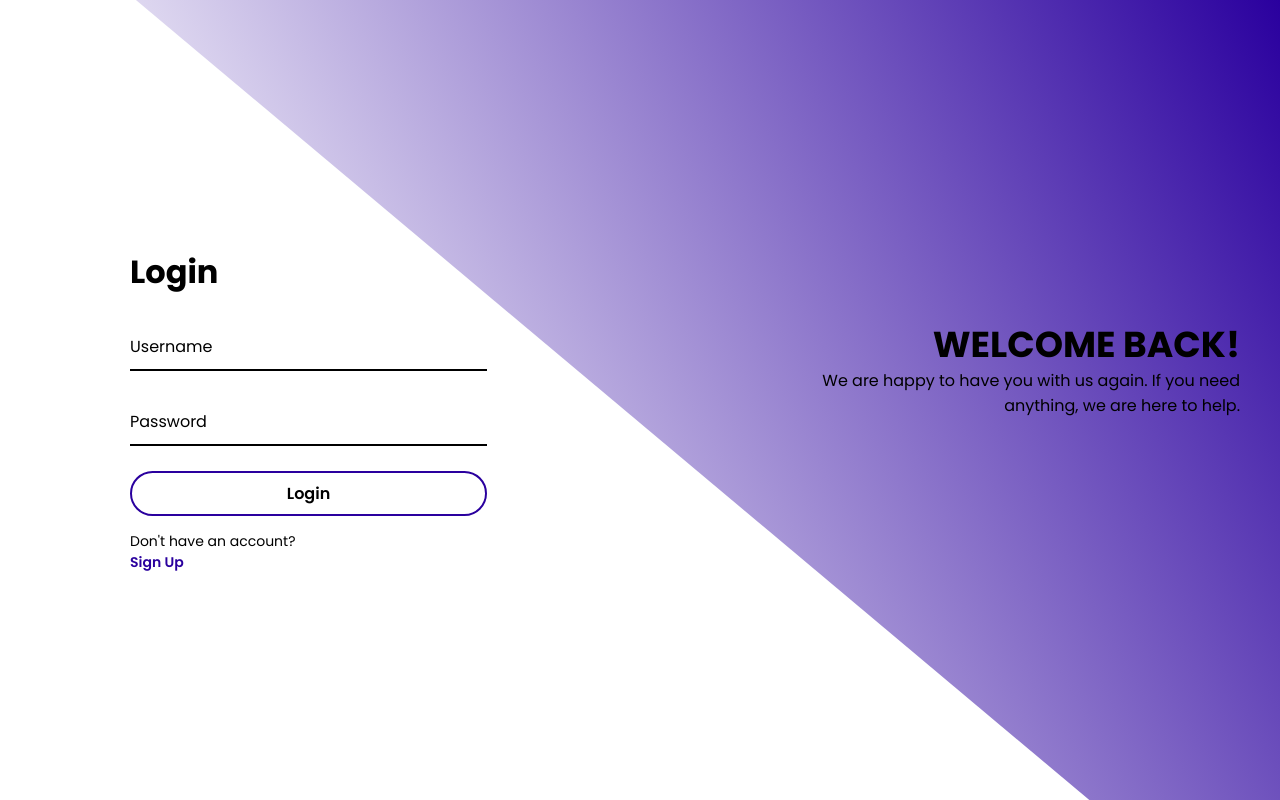
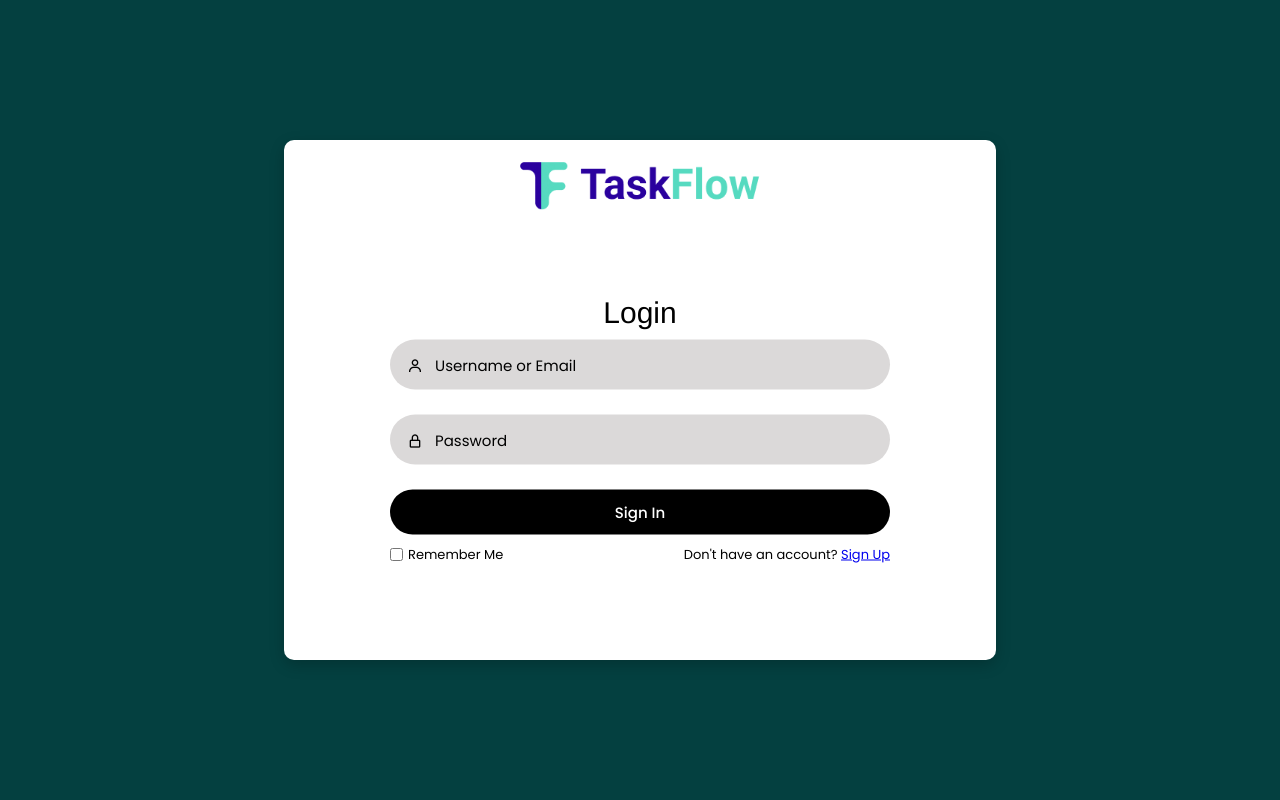
Before and after one commit to tjunjie1408/RWDD-Assignment, a PHP site: page /signup.html in a window 1280 px wide. Run offline with PHP 8.4, Linux system fonts and the light colour scheme; some libraries are stand-ins or nearby versions.

Commit message:
Signup page redo

```diff
--- a/Front-end/signup.css
+++ b/Front-end/signup.css
@@ -1,351 +1,178 @@
-@import url('https://fonts.googleapis.com/css2?family=Poppins:ital,wght@0,100;0,200;0,300;0,400;0,500;0,600;0,700;0,800;0,900;1,100;1,200;1,300;1,400;1,500;1,600;1,700;1,800;1,900&display=swap');
+@import url('https://fonts.googleapis.com/css2?family=Poppins:wght@400;500;600;700&display=swap');
 
-* {
+*{
     margin: 0;
     padding: 0;
     box-sizing: border-box;
     font-family: 'Poppins', sans-serif;
 }
 
-body{
+.wrapper{
     display: flex;
     justify-content: center;
     align-items: center;
     min-height: 100vh;
-    background: #fff;
+    background: rgb(4, 64, 64);
 }
 
-.container{
-    position: relative;
-    width: 100%;
-    height: 100vh; /* 改成全屏 */
-    overflow: hidden;
+.logo-box {
+    position: absolute;
+    top: 10px;
+    left: 50%;
+    transform: translateX(-50%);
+    text-align: center;
 }
 
-.container .form-box{
+.logo-box img{
+    height: 50px;
+    margin: 10px 0;
+}
+
+#registerBtn{
+    margin-left: 15px;
+}
+.btn.white-btn{
+    background: rgba(255, 255, 255, 0.7);
+}
+.btn.btn.white-btn:hover{
+    background: rgba(255, 255, 255, 0.5);
+}
+
+.form-box{
+    position: relative;
+    display: flex;
+    align-items: center;
+    justify-content: center;
+    width: 712px;
+    height: 520px;
+    overflow: hidden;
+    z-index: 2;
+    background: rgb(255, 255, 255);
+    border-radius: 10px;
+    box-shadow: 0 5px 15px rgba(0,0,0,0.2);
+}
+
+.login-container,
+.register-container {
     position: absolute;
-    top: 0;
-    width: 50%;
-    height: 100%;
+    top: 50%;
+    left: 50%;
+    transform: translate(-50%, -50%);
+    width: 500px;
+
+    display: flex;
+    flex-direction: column;
+    transition: .5s ease-in-out;
+}
+
+.login-container {
+    opacity: 1;
+    transform: translate(-50%, -50%) translateX(0);
+}
+
+.register-container {
+    opacity: 0;
+    transform: translate(-50%, -50%) translateX(100%);
+}
+
+.top span{
+    color: #000;
+    font-size: small;
     display: flex;
     justify-content: center;
-    flex-direction: column;
 }
-
-.form-box.Login{
-    padding-left:130px;
+.top span a{
+    font-weight: 500;
+    color: #000;
+    margin-left: 5px;
 }
-
-.form-box.Login .animation{
-    justify-content: center;
-    transform: translateX(0%);
-    transition: .7s;
-    opacity: 1;
-    transition-delay: calc(.1s * var(--S));
+header{
+    color: #000;
+    font-size: 30px;
+    text-align: center;
+    font-style: bold;
+    font-family:'Franklin Gothic Medium', 'Arial Narrow', Arial, sans-serif;
+    padding: 60px 0 10px 0;
 }
-
-.container.active .form-box.Login .animation{
-    transform: translateX(-120%);
-    opacity: 0;
-    transition-delay: calc(.1s * var(--D));
+.two-forms{
+    display: flex;
+    gap: 10px;
 }
-
-.form-box.Register{
-    right: 0;
-    padding: 10px 60px;
+.input-field{
+    font-size: 15px;
+    background: rgba(31, 23, 23, 0.162);
+    color: #000;
+    height: 50px;
+    width: 100%;
+    padding: 0 10px 0 45px;
+    border: none;
+    border-radius: 30px;
+    outline: none;
+    transition: .2s ease;
 }
-
-.form-box.Register .animation{
-    transform: translateX(120%);
-    transition: .7s ease;
-    opacity: 0;
-    filter: blur(10px);
-    transition-delay: calc(.1s * var(--S));
+.input-field:hover, .input-field:focus{
+    background: rgba(255, 255, 255, 0.25);
 }
-
-.container.active .form-box.Register .animation{
-    transform: translateX(0%);
-    opacity: 1;
-    filter: blur(0px);
-    transition-delay: calc(.1s * var(--li));
+::-webkit-input-placeholder{
+    color: #000;
 }
-
-.form-box h2{
-    font-size: 32px;
-    padding-top: 30px;
-    text-align: left;
+.input-box i{
+    position: relative;
+    top: -35px;
+    left: 17px;
+    color: #000;
 }
-
-.form-box .input-box{
-    position: relative;
-    width: 70%;
-    height: 50px;
-    margin-top: 25px;
+.submit{
+    font-size: 15px;
+    font-weight: 500;
+    color: #fff;
+    height: 45px;
+    width: 100%;
+    border: none;
+    border-radius: 30px;
+    outline: none;
+    background: #000;
+    cursor: pointer;
+    transition: .3s ease-in-out;
 }
-
-.input-box input{
-    width: 100%;
-    height: 100%;
-    background: transparent;
-    border: none;
-    outline: none;
-    font-size: 16px;
+.submit:hover{
+    background: rgb(13, 116, 78);
+    box-shadow: 1px 5px 7px 1px rgba(0, 0, 0, 0.2);
+}
+.two-col{
+    display: flex;
+    justify-content: space-between;
     color: #000;
-    font-weight: 600;
-    border-bottom: 2px solid #000;
-    padding-right: 23px;
-    transition: .5s;
+    font-size: small;
+    margin-top: 10px;
 }
-
-.input-box input:focus,
-.input-box input:valid{
-    border-bottom: 2px solid #2A009E;
+.two-col .one{
+    display: flex;
+    gap: 5px;
 }
-
-.input-box label{
-    position: absolute;
-    top: 50%;
-    left: 0;
-    transform: translateY(-50%);
-    font-size: 16px;
+.two label a{
+    text-decoration: none;
     color: #000;
-    transition: .5s;
 }
-
-.input-box input:focus ~ label,
-.input-box input:valid ~ label{
-    top: -5px;
-    color: #2A009E;
-}
-
-.input-box box-icon{
-    position: absolute;
-    top: 50%;
-    right: 0;
-    font-size: 18px;
-    transform: translateY(-50%);
-    color: #fff;
-}
-
-.input-box input:focus ~ box-icon,
-.input-box input:valid ~ box-icon{
-    color: #e46033;
-}
-
-.btn{
-    position: relative;
-    width: 100%;
-    height: 45px;
-    background: transparent;
-    border-radius: 40px;
-    cursor: pointer;
-    font-size: 16px;
-    font-weight: 600;
-    border: 2px solid #2A009E;
-    overflow: hidden;
-    z-index: 1;
-}
-
-.btn::before{
-    content: "";
-    position: absolute;
-    height: 300%;
-    width: 100%;
-    color: #fff;
-    top: -100%;
-    left: 0;
-    z-index: -1;
-    transition: all 0.5s;
-}
-
-.btn:hover{
-    background-color: #2A009E;
-    color: #fff;
-}
-
-.regi-link{
-    font-size: 14px;
-    margin: 10px 0 10px;
-}
-
-.regi-link a{
-    text-decoration: none;
-    color: #2A009E;
-    font-weight: 600;
-}
-
-.regi-link a:hover{
+.two label a:hover{
     text-decoration: underline;
 }
 
-.info-content{
-    position: absolute;
-    top: 0;
-    height: 100%;
-    width: 50%;
-    display: flex;
-    justify-content: center;
-    flex-direction: column;
-}
+@media only screen and (max-width: 540px) {
 
-.info-content.Login{
-    right: 0;
-    text-align: right;
-    padding: 0 40px 60px 150px;
-    pointer-events: none;
-}
-
-.info-content.Login .animation{
-    transform: translateX(0);
-    transition: .7s ease;
-    transition-delay: calc(.1s * var(--S));
-    opacity: 1;
-    filter: blur(0px);
-}
-
-.container.active .info-content.Login .animation{
-    transform: translateX(120%);
-    opacity: 0;
-    filter: blur(10px);
-    transition-delay: calc(.1s * var(--D));
-}
-
-.info-content.Register{
-    left: 0;
-    text-align: left;
-    padding: 0 150px 60px 38px;
-    pointer-events: none;
-}
-
-.info-content.Register .animation{
-    transform: translateX(-120%);
-    transition: .7s ease;
-    opacity: 0;
-    filter: blur(10PX);
-    transition-delay: calc(.1s * var(--S));
-}
-
-.container.active .info-content.Register .animation{
-    transform: translateX(0%);
-    opacity: 1;
-    filter: blur(0);
-    transition-delay: calc(.1s * var(--li));
-}
-
-.info-content h2{
-    text-transform: uppercase;
-    font-size: 36px;
-    line-height: 1.3;
-}
-
-.info-content p{
-    font-size: 16px;
-}
-
-.container .curved-shape{
-    position: absolute;
-    right: 0;
-    height: 120%;
-    width: 120%;
-    background: linear-gradient(45deg, #fff, #2A009E);
-    transform: rotate(0deg) skewY(40deg);
-    transform-origin: bottom right;
-    transition: 1.5s ease;
-    transition-delay: 1.6s;
-}
-
-.container.active .curved-shape{
-    transform: rotate(0deg) skewY(0deg);
-    transition-delay: .5s;
-}
-
-.container .curved-shape2{
-    position: absolute;
-    left: 600px;
-    top: 100%;
-    height: 190%;
-    width: 160%;
-    background: #fff;
-    transform: rotate(80deg) skewY(30deg);
-    transform-origin: bottom left;
-    transition: 1.5s ease;
-    transition-delay: 1.5s;
-}
-
-.container.active .curved-shape2{
-    transform: rotate(-11deg) skewY(-41deg);
-    transition-delay: 1.2s;
-}
-
-@media only screen and (max-width: 600px) {
-    body {
-        align-items: flex-start;
+    .wrapper{
+        min-height: 100vh;
     }
-
-    .container {
+    .form-box{
         width: 100%;
-        height: auto;
-        border: none;
-        box-shadow: none;
+        height: 100vh;
+    }
+    .register-container, .login-container{
+        width: 100%;
+        padding: 0 20px;
+    }
+    .register-container .two-forms{
         flex-direction: column;
-        align-items: center;
-        overflow: visible;
-    }
-
-    /* 表单全宽 */
-    .container .form-box {
-        position: relative;
-        width: 100%;
-        height: auto;
-        padding: 20px;
-    }
-
-    /* 默认隐藏 Register，只显示 Login */
-    .form-box.Register {
-        display: none;
-    }
-
-    /* 当 container.active 时，切换显示 Register，隐藏 Login */
-    .container.active .form-box.Register {
-        display: block;
-    }
-
-    .container.active .form-box.Login {
-        display: none;
-    }
-
-    /* 隐藏 Welcome info */
-    .info-content {
-        display: none !important;
-    }
-
-    /* 输入框更紧凑 */
-    .form-box .input-box {
-        margin-top: 15px;
-        height: 45px;
-    }
-
-    .input-box input {
-        font-size: 14px;
-    }
-
-    .input-box label {
-        font-size: 14px;
-    }
-
-    .btn {
-        height: 40px;
-        font-size: 14px;
-    }
-
-    .regi-link {
-        margin: 10px 0;
-        font-size: 13px;
-    }
-
-    /* 去掉背景形状 */
-    .curved-shape,
-    .curved-shape2 {
-        display: none;
+        gap: 0;
     }
 }
--- a/Front-end/signup.html
+++ b/Front-end/signup.html
@@ -3,82 +3,98 @@
 <head>
     <meta charset="UTF-8">
     <meta name="viewport" content="width=device-width, initial-scale=1.0">
-    <title>Login and Register</title>
+    <link href='https://unpkg.com/boxicons@2.1.4/css/boxicons.min.css' rel='stylesheet'>
     <link rel="stylesheet" href="signup.css">
+    <title>Login & Sign Up</title>
 </head>
 <body>
-    <div class="container">
-        <div class="curved-shape"></div>
-        <div class="curved-shape2"></div>
-        <div class="form-box Login">
-            <h2 class="animation" style="--D:0; --S:21">Login</h2>
-            <form action="#">
-                <div class="input-box animation" style="--D:1; --S:22">
-                    <input type="text" required="">
-                    <label for="">Username</label>
-                    <box-icon type="solid" name="user" color="gray"></box-icon>
-                </div>
+ <div class="wrapper">
 
-                <div class="input-box animation" style="--D:2; --S:23">
-                    <input type="password" required="">
-                    <label for="">Password</label>
-                    <box-icon name="lock-alt" type="solid" color="gray"></box-icon>
-                </div>
+<!----------------------------- Form box ----------------------------------->
+    <div class="form-box">
 
-                <div class="input-box animation" style="--D:3; --S:24">
-                    <button class="btn" type="submit">Login</button>
-                </div>
-
-                <div class="regi-link animation" style="--D:4; --S:25">
-                    <p>Don't have an account? <br> <a href="#" class="SignUpLink">Sign Up</a></p>
-                </div>
-            </form>
+        <div class="logo-box">
+        <img src="Pictures/logo.png" alt="TaskFlow">
         </div>
 
-        <div class="info-content Login">
-            <h2 class="animation" style="--D:0; --S:20">WELCOME BACK!</h2>
-            <p class="animation" style="--D:1; --S:21">We are happy to have you with us again. If you need anything, we are here to help.</p>
+        <!------------------- login form -------------------------->
+
+        <div class="login-container" id="login">
+            <div class="top">
+                <header>Login</header>
+            </div>
+            <div class="input-box">
+                <input type="text" class="input-field" placeholder="Username or Email"required>
+                <i class="bx bx-user"></i>
+            </div>
+            <div class="input-box">
+                <input type="password" class="input-field" placeholder="Password"required>
+                <i class="bx bx-lock-alt"></i>
+            </div>
+            <div class="input-box">
+                <input type="submit" class="submit" value="Sign In">
+            </div>
+            <div class="two-col">
+                <div class="one">
+                    <input type="checkbox" id="login-check">
+                    <label for="login-check"> Remember Me</label>
+                </div>
+                <div class="two">
+                    <span>Don't have an account? <a href="#" onclick="register()">Sign Up</a></span>
+                </div>
+            </div>
         </div>
 
-        <div class="form-box Register">
-            <h2 class="animation" style="--li:17; --S:0">Register</h2>
-            <form action="#">
-                <div class="input-box animation" style="--li:18; --S:1">
-                    <input type="text" required="">
-                    <label for="">Username</label>
-                    <box-icon type="solid" name="user" color="gray"></box-icon>
+        <!------------------- registration form -------------------------->
+        <div class="register-container" id="register">
+            <div class="top">
+                <header>Sign Up</header>
+            </div>
+            <div class="two-forms">
+                <div class="input-box">
+                    <input type="text" class="input-field" placeholder="Firstname"required>
+                    <i class="bx bx-user"></i>
                 </div>
+                <div class="input-box">
+                    <input type="text" class="input-field" placeholder="Lastname"required>
+                    <i class="bx bx-user"></i>
+                </div>
+            </div>
+            <div class="input-box">
+                <input type="text" class="input-field" placeholder="Email"required>
+                <i class="bx bx-envelope"></i>
+            </div>
+            <div class="input-box">
+                <input type="password" class="input-field" placeholder="Password"required>
+                <i class="bx bx-lock-alt"></i>
+            </div>
+            <div class="two-forms">
+                <div class="input-box">
+                    <input type="text" class="input-field" placeholder="Company name"required>
+                    <i class="bx bx-briefcase"></i>
+                </div>
+                <div class="input-box">
+                    <input type="text" class="input-field" placeholder="Position"required>
+                    <i class="bx bx-briefcase"></i>
+                </div>
+            </div>
+            <div class="input-box">
+                <input type="submit" class="submit" value="Register">
+            </div>
+            <div class="two-col">
+                <div class="one">
+                    <input type="checkbox" id="register-check">
+                    <label for="register-check"> Remember Me</label>
+                </div>
+                <div class="two">
+                    <span>Have an account? <a href="#" onclick="login()">Login</a></span>
+                </div>
+            </div>
+        </div>
+    </div>
+</div>
 
-                <div class="input-box animation" style="--li:19; --S:2">
-                    <input type="email" required="">
-                    <label for="">Email</label>
-                    <box-icon name="envelope" type="solid" color="gray"></box-icon>
-                </div>
+<script src="script.js"></script>
 
-                <div class="input-box animation" style="--li:19; --S:3">
-                    <input type="password" required="">
-                    <label for="">Password</label>
-                    <box-icon name="lock-alt" type="solid" color="gray"></box-icon>
-                </div>
-
-                <div class="input-box animation" style="--li:20; --S:4">
-                    <button class="btn" type="submit">Register</button>
-                </div>
-
-                <div class="regi-link animation" style="--li:21; --S:5">
-                    <p>Don't have an account? <br> <a href="#" class="SignInLink">Sign In</a></p>
-                </div>
-            </form>
-        </div>
-
-        <div class="info-content Register">
-            <h2 class="animation" style="--li:17; --S:0">WELCOME!</h2>
-            <p class="animation" style="--li:18; --S:1">We're delighted to have you here. If you need any assistance, feel free to reach out.</p>
-        </div>
-
-        <script src="./index.js"></script>
-        <script src="https://unpkg.com/boxicons@2.1.4/dist/boxicons.js"></script>
-        <script src="./script.js"></script>
-    </div>
 </body>
 </html>
```
Also changed, not shown: Front-end/script.js (+20 -10 lines), 1 other file.
